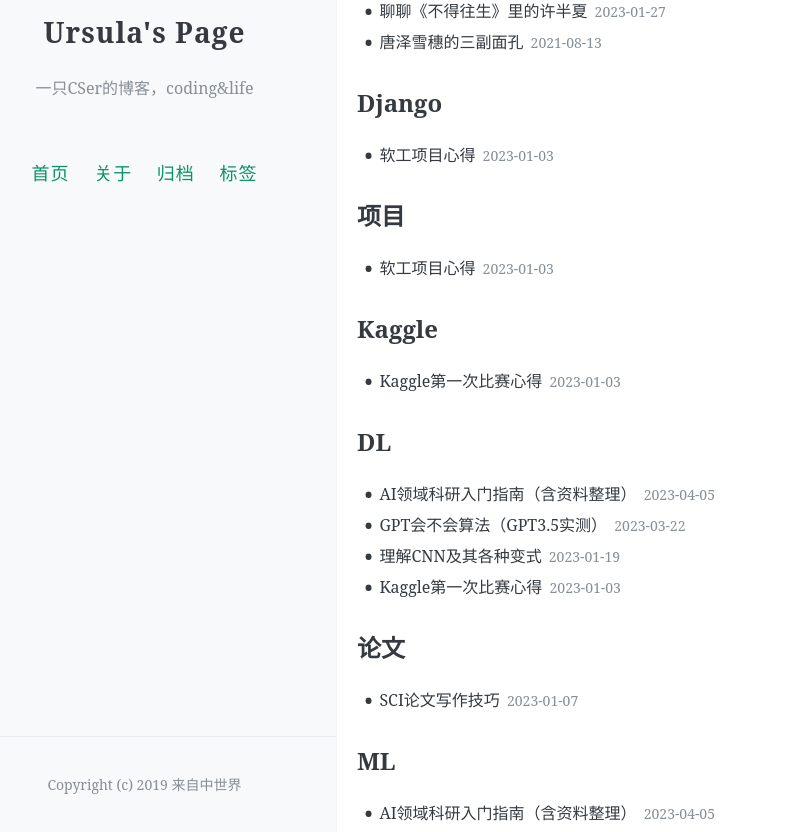
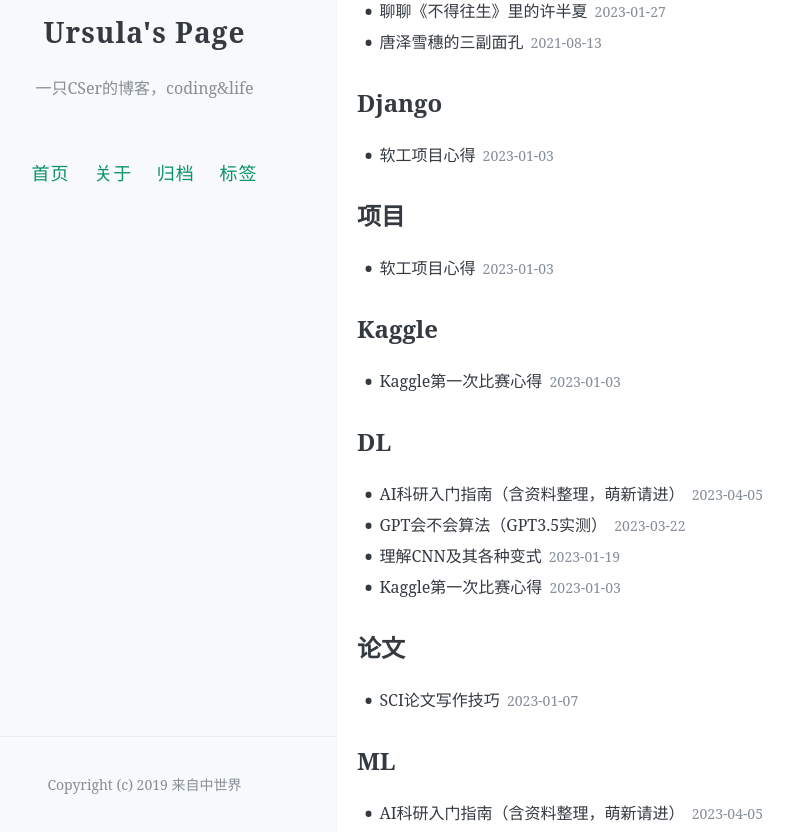
Before and after one commit to ursulalujun/Blog, a Jekyll site: the page built from tags/index.html, in a window 1280 px wide and 1122 px high. Shown: the part 290-1122 px from the top of the window, without its empty margins (47-840 px from the left). Built offline with Jekyll 4.4.1, drawn with Linux system fonts in a browser that asks for light colours; comment, search, counter and statistics services are not loaded.

Commit message:
Update 2023-04-04-ML_source.md

```diff
--- a/_posts/2023-04-04-ML_source.md
+++ b/_posts/2023-04-04-ML_source.md
@@ -1,6 +1,6 @@
 ---
 layout: post
-title: AI领域科研入门指南（含资料整理）
+title: AI科研入门指南（含资料整理，萌新请进）
 date: 2023-04-05
 Author: Ursula
 tags: [ML, DL]
```
Also changed, not shown: other parts of _posts/2023-04-04-ML_source.md (+1 -1 lines).
